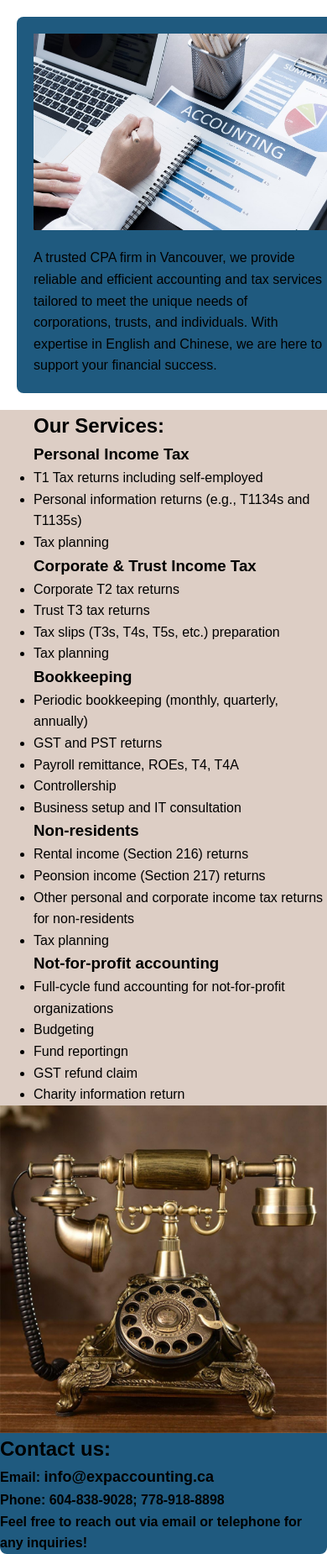
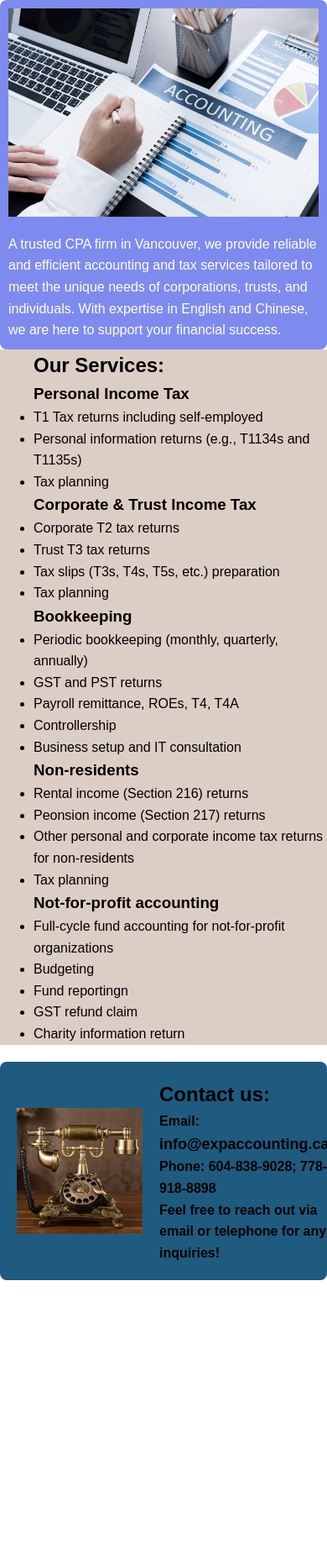
Before and after one commit to Martin60486/EXP, a Jekyll site: the page built from index.md, in a window 390 px wide. Shown: the part 360-2210 px from the top of the page at 84% size. Built offline with Jekyll 4.4.1, drawn with Linux system fonts in a browser that asks for light colours; after the commit the page ends 1904 px from its top, so only the background shows below that.

Commit message:
to correct about and contact margin

```diff
--- a/assets/css/styles.css
+++ b/assets/css/styles.css
@@ -132,34 +132,23 @@
         background-repeat: no-repeat;
         min-height: 40vh; /* Set a smaller height for mobile */
     }
-    .about, .contact {
+
+    /* About Section */
+    .about {
         width: 100%;
-        align-items: center;
-        background-color: #1f5a7f;
-        color: black;
-        padding: 20px; /* Adjust as needed for inner spacing */
-        margin: 20px; /* Adds space around the contact section */
-        text-align: left;
-        border-radius: 8px; /* Optional: adds rounded corners for a softer look */
+        padding: 10px; /* Adjust as needed for inner spacing */
+        margin: 0; /* No outer margin */
+        background-color: #7e8bee;
+        color: white;
+        border-radius: 8px; /* Optional */
     }
-    .text-content, .about-content, .contact, .contact-info {
-        display: flex;
-        flex-direction: column;
-    }
-    .text-content, .about-content, .contact, .contact-info, .about-image, .contact-image {
-        margin: 0;
-        padding: 0;
-    }
-    .text-content {
-       align-items: center;  /* vertically */
-       text-align: left;
-       margin: auto;
-    }
+
     .about-content {
-        align-items: center;  /* vertically */
+        align-items: center; /* vertically */
         width: 100%;
     }
-    .about-image, .contact-image {
+
+    .about-image {
         max-width: none;
         width: 100% !important;
         height: auto !important;
@@ -167,23 +156,50 @@
         margin: 0;
         padding: 0;
     }
+
     .about-content p {
         width: 100%;
         text-align: left;
     }
+
+    /* Contact Section */
+    .contact {
+        width: 100%;
+        padding: 20px; /* Adjust as needed for inner spacing */
+        margin: 20px 0; /* Adds space around the contact section */
+        background-color: #1f5a7f;
+        color: black;
+        text-align: left;
+        border-radius: 8px; /* Optional */
+    }
+
+    .contact-info {
+        width: 100%;
+        text-align: left;
+    }
+
+    .text-content, .about-content, .contact-info {
+        display: flex;
+        flex-direction: column;
+    }
+
+    .text-content {
+        align-items: center;  /* vertically */
+        text-align: left;
+        margin: auto;
+    }
+
     .logo-image {
         position: absolute;
         top: 10px;
         left: 10px;
         height: 30px;
     }
-    .contact, .contact_info {
-        width: 100%;
-        text-align: left;
-    }
+
     .text-content h1, .banner h1 {
         font-size: 36px;
     }
+
     .banner p {
         font-size: 18px;
     }
```
